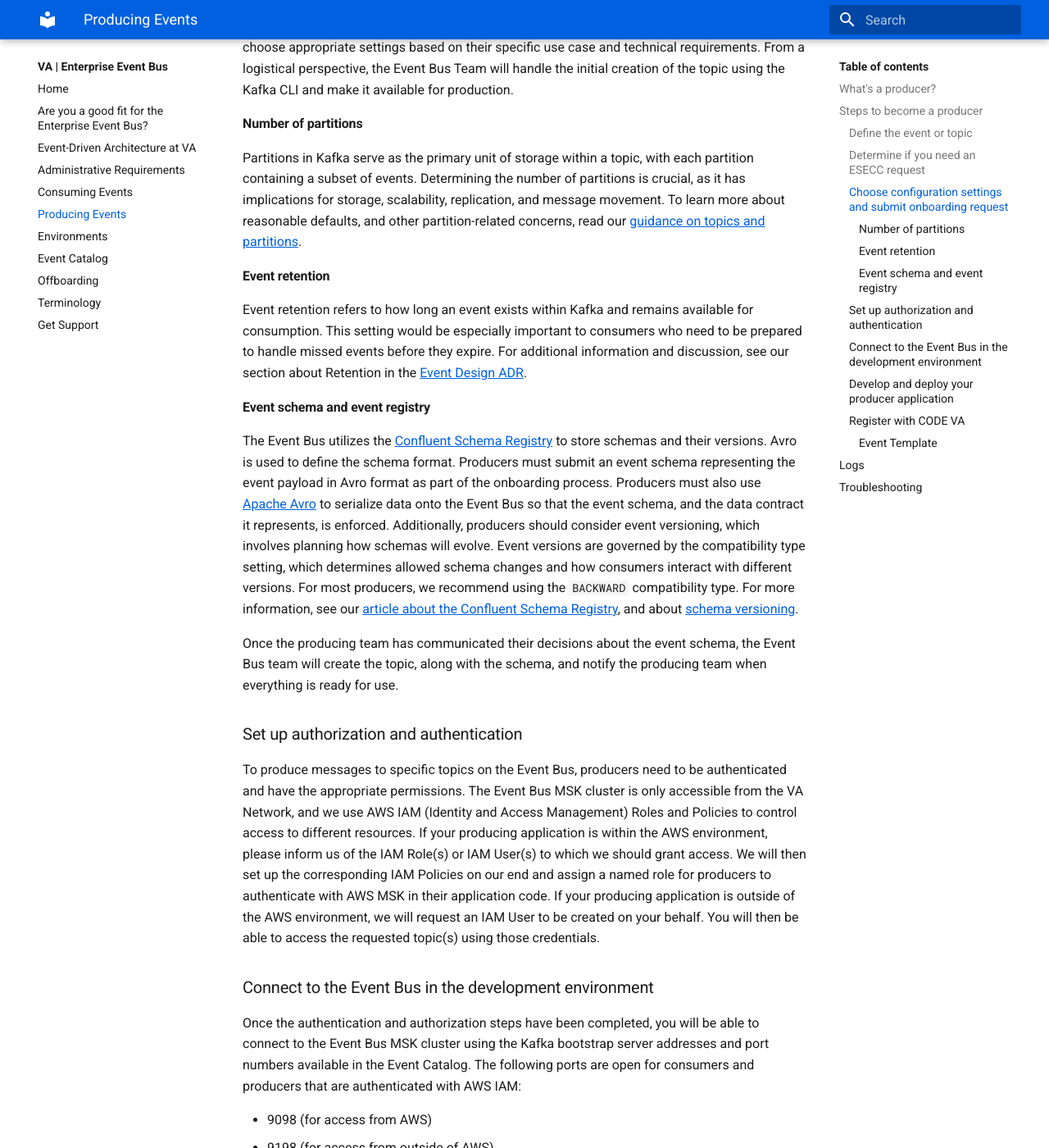
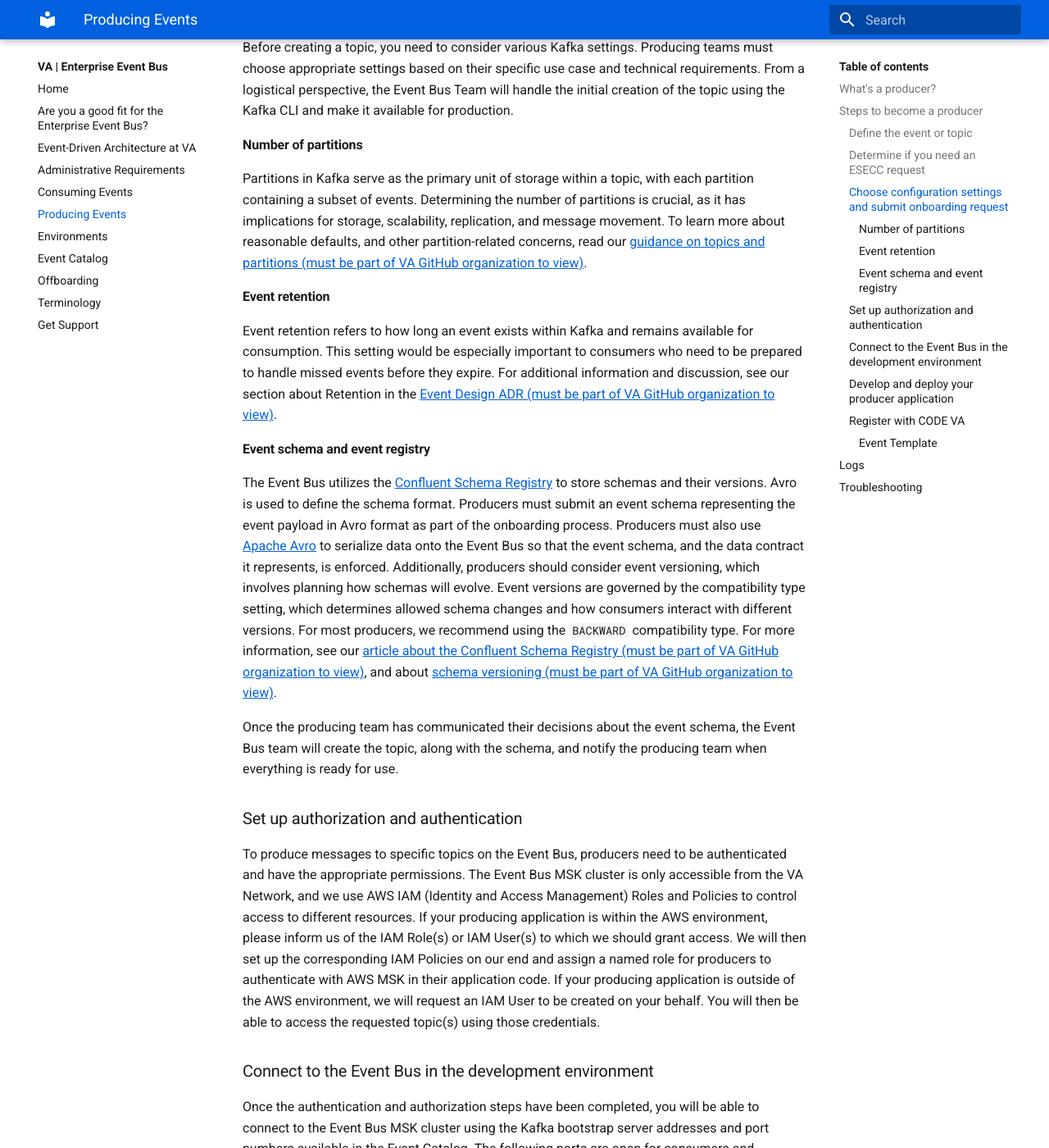
Before and after one commit to department-of-veterans-affairs/ves-event-bus-developer-portal, an MkDocs documentation site: the page built from docs/produce-events.md, in a window 1280 px wide and 1400 px high, scrolled down 2096 px. Shown: the whole window at 82% size. Built offline with MkDocs 1.6.1 and Material for MkDocs 9.7.7, drawn with Linux system fonts in a browser that asks for light colours; some of the changed text lies outside the part shown.

Commit message:
updated link text in produce-events.md

```diff
--- a/docs/produce-events.md
+++ b/docs/produce-events.md
@@ -26,7 +26,7 @@
 
 The diagram below illustrates the relationship between producer locations and ESECC requirements. If you’re unsure which category your use case fits in, please reach out to the Event Bus Team for help. However, please also note that while the Event Bus Team is happy to give direction and assist with some aspects of the ESECC process, producers are ultimately responsible for initiating and monitoring the request.
 
-This [example documentation](https://github.com/department-of-veterans-affairs/checkin-devops/blob/master/docs/esecc-requests.md) provides a starting point that outlines the steps and processes involved in an ESECC request. Note that we have not verified that the document is complete and would be applicable in all situations. Please do your own research and be sure to get started as early as possible, as this can be a lengthy process.
+This [example documentation (must be part of VA GitHub organization to view)](https://github.com/department-of-veterans-affairs/checkin-devops/blob/master/docs/esecc-requests.md) provides a starting point that outlines the steps and processes involved in an ESECC request. Note that we have not verified that the document is complete and would be applicable in all situations. Please do your own research and be sure to get started as early as possible, as this can be a lengthy process.
 
 ![A diagram showing various scenarios indicating whether a system would need an ESECC. If you are already on the Lighthouse Delivery Infrastructure (LHDI), no ESECC is required. If you are on AWS GovCloud but outside of LHDI, check to see if an ESECC is required. If you are on Non-AWS Cloud (e.g. Azure), check to see if an ESECC is required. If you are on-premises, e.g., VistA, an ESECC is required.](img/Client-Environments-ESECC-Decision-Circles.svg)
 
@@ -36,15 +36,15 @@
 
 #### Number of partitions
 
-Partitions in Kafka serve as the primary unit of storage within a topic, with each partition containing a subset of events. Determining the number of partitions is crucial, as it has implications for storage, scalability, replication, and message movement. To learn more about reasonable defaults, and other partition-related concerns, read our [guidance on topics and partitions](https://github.com/department-of-veterans-affairs/VES/blob/master/research/Event%20Bus/Engineering/ADR/ADR%20Kafka%20Partitions.md).
+Partitions in Kafka serve as the primary unit of storage within a topic, with each partition containing a subset of events. Determining the number of partitions is crucial, as it has implications for storage, scalability, replication, and message movement. To learn more about reasonable defaults, and other partition-related concerns, read our [guidance on topics and partitions (must be part of VA GitHub organization to view)](https://github.com/department-of-veterans-affairs/VES/blob/master/research/Event%20Bus/Engineering/ADR/ADR%20Kafka%20Partitions.md).
 
 #### Event retention
 
-Event retention refers to how long an event exists within Kafka and remains available for consumption. This setting would be especially important to consumers who need to be prepared to handle missed events before they expire. For additional information and discussion, see our section about Retention in the [Event Design ADR](https://github.com/department-of-veterans-affairs/VES/blob/master/research/Event%20Bus/Engineering/ADR/ADR%20event%20design.md).
+Event retention refers to how long an event exists within Kafka and remains available for consumption. This setting would be especially important to consumers who need to be prepared to handle missed events before they expire. For additional information and discussion, see our section about Retention in the [Event Design ADR (must be part of VA GitHub organization to view)](https://github.com/department-of-veterans-affairs/VES/blob/master/research/Event%20Bus/Engineering/ADR/ADR%20event%20design.md).
 
 #### Event schema and event registry
 
-The Event Bus utilizes the [Confluent Schema Registry](https://docs.confluent.io/platform/7.5/schema-registry/fundamentals/index.html#sr-key-concepts) to store schemas and their versions. Avro is used to define the schema format. Producers must submit an event schema representing the event payload in Avro format as part of the onboarding process. Producers must also use [Apache Avro](https://avro.apache.org/) to serialize data onto the Event Bus so that the event schema, and the data contract it represents, is enforced. Additionally, producers should consider event versioning, which involves planning how schemas will evolve. Event versions are governed by the compatibility type setting, which determines allowed schema changes and how consumers interact with different versions. For most producers, we recommend using the `BACKWARD` compatibility type. For more information, see our [article about the Confluent Schema Registry](https://github.com/department-of-veterans-affairs/VES/blob/master/research/Event%20Bus/Engineering/ADR/ADR%20schema%20registry.md), and about [schema versioning](https://github.com/department-of-veterans-affairs/VES/blob/master/research/Event%20Bus/Engineering/ADR/ADR%20schema%20versioning.md).
+The Event Bus utilizes the [Confluent Schema Registry](https://docs.confluent.io/platform/7.5/schema-registry/fundamentals/index.html#sr-key-concepts) to store schemas and their versions. Avro is used to define the schema format. Producers must submit an event schema representing the event payload in Avro format as part of the onboarding process. Producers must also use [Apache Avro](https://avro.apache.org/) to serialize data onto the Event Bus so that the event schema, and the data contract it represents, is enforced. Additionally, producers should consider event versioning, which involves planning how schemas will evolve. Event versions are governed by the compatibility type setting, which determines allowed schema changes and how consumers interact with different versions. For most producers, we recommend using the `BACKWARD` compatibility type. For more information, see our [article about the Confluent Schema Registry (must be part of VA GitHub organization to view)](https://github.com/department-of-veterans-affairs/VES/blob/master/research/Event%20Bus/Engineering/ADR/ADR%20schema%20registry.md), and about [schema versioning (must be part of VA GitHub organization to view)](https://github.com/department-of-veterans-affairs/VES/blob/master/research/Event%20Bus/Engineering/ADR/ADR%20schema%20versioning.md).
 
 Once the producing team has communicated their decisions about the event schema, the Event Bus team will create the topic, along with the schema, and notify the producing team when everything is ready for use.
 
@@ -66,7 +66,7 @@
 See for instance this Java code that produces messages to a topic named “test”:
 
 !!! info
-    To see this Java producer code in context, please check out the [kafka-client-sample](https://github.com/department-of-veterans-affairs/ves-event-bus-sample-code/tree/main/kafka-client-sample) in the `ves-event-bus-sample-code` repository.
+    To see this Java producer code in context, please check out the [kafka-client-sample (must be part of VA GitHub organization to view)](https://github.com/department-of-veterans-affairs/ves-event-bus-sample-code/tree/main/kafka-client-sample) in the `ves-event-bus-sample-code` repository.
 
 ???+ example
 
@@ -236,11 +236,11 @@
         * **teamName** [required]: The name of the team that owns this forwarding system.
     * **retention** [optional]: This value represents the number of days that each event is retained for. It should be set to an integer. This property only needs to be set if your topic has a custom retention policy. If it is not set, the default of 7 days will be displayed.
 
-The `catalog.yaml` file will be validated against [this JSON schema](https://github.com/department-of-veterans-affairs/ves-event-bus-backstage-plugins/blob/main/plugins/event-kind-backend/src/schema/Event.schema.json). The required `spec.schema`, `spec.schemaCompatibilityMode`, and `spec.topics.brokerAddresses` fields included in this JSON schema will be auto-populated and should not be included in the `catalog-info.yaml` file. The optional `spec.averageDailyEvents` field will also be auto-populated and should not be included in the `catalog-info.yaml` file.
+The `catalog.yaml` file will be validated against [this JSON schema (must be part of VA GitHub organization to view)](https://github.com/department-of-veterans-affairs/ves-event-bus-backstage-plugins/blob/main/plugins/event-kind-backend/src/schema/Event.schema.json). The required `spec.schema`, `spec.schemaCompatibilityMode`, and `spec.topics.brokerAddresses` fields included in this JSON schema will be auto-populated and should not be included in the `catalog-info.yaml` file. The optional `spec.averageDailyEvents` field will also be auto-populated and should not be included in the `catalog-info.yaml` file.
 
 ## Logs
 
-Logs are stored within a LightHouse Delivery Infrastructure (LHDI) AWS S3 bucket. Only LHDI admins with AWS access can access this bucket and its content. Although producers and consumers will not have access to the S3 bucket directly, logs are available via [Datadog](https://lighthousedi.ddog-gov.com/).
+Logs are stored within a LightHouse Delivery Infrastructure (LHDI) AWS S3 bucket. Only LHDI admins with AWS access can access this bucket and its content. Although producers and consumers will not have access to the S3 bucket directly, logs are available via [Datadog (must have VA LightHouseDI DataDog access to view)](https://lighthousedi.ddog-gov.com/).
 
 Datadog is a monitoring and analytics tool that is used within the VA. LHDI team members are admins within the Datadog space where the Event Bus metrics and logs are available. To request access to Datadog, complete the HelpDesk form on the ServiceNow Portal at [ECC (Enterprise Command Center) Monitoring Services - your IT Service Portal (must be on the VA network to view)](https://gcc02.safelinks.protection.outlook.com/?url=https%3A%2F%2Fyourit.va.gov%2Fva%3Fid%3Dsc_cat_item%26sys_id%3D4cdf488b1ba4fcd412979796bc4bcb74&data=05%7C01%7C%7Ccb701e4e7fc944b6041308dbeacea9aa%7Ce95f1b23abaf45ee821db7ab251ab3bf%7C0%7C0%7C638361945550254440%7CUnknown%7CTWFpbGZsb3d8eyJWIjoiMC4wLjAwMDAiLCJQIjoiV2luMzIiLCJBTiI6Ik1haWwiLCJXVCI6Mn0%3D%7C3000%7C%7C%7C&sdata=sJfq3j8vnXwdtuQrfY%2FBaRttaqyOpKA6X17O8TMK9ug%3D&reserved=0).
 
```
